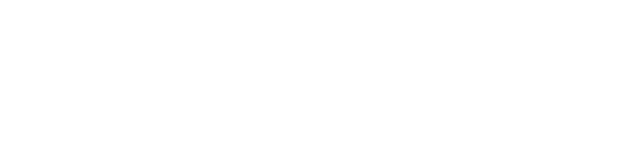
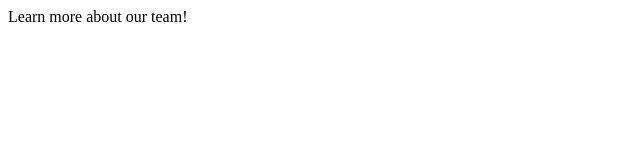
Before and after one commit to Marco-Cen/VersaTech, a plain HTML site: page about.html in a window 1280 px wide. Shown: the whole page, without its empty margins (0-640 px from the left). Drawn offline with Linux system fonts and the light colour scheme.

Commit message:
Update about.html

```diff
--- a/about.html
+++ b/about.html
@@ -1 +1,5 @@
-<html></html>
+<html>
+<header><title>About</title></header>
+<body>
+Learn more about our team!</body>
+</html>
```
